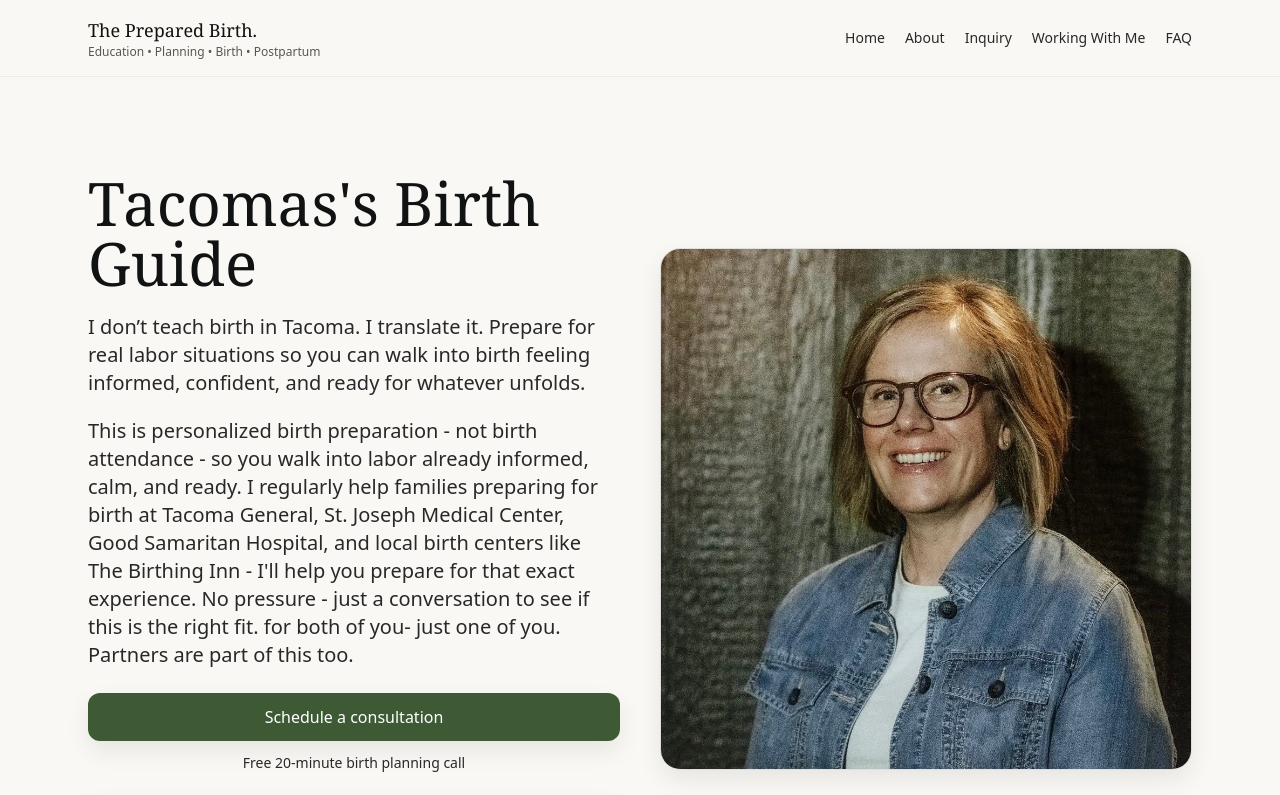
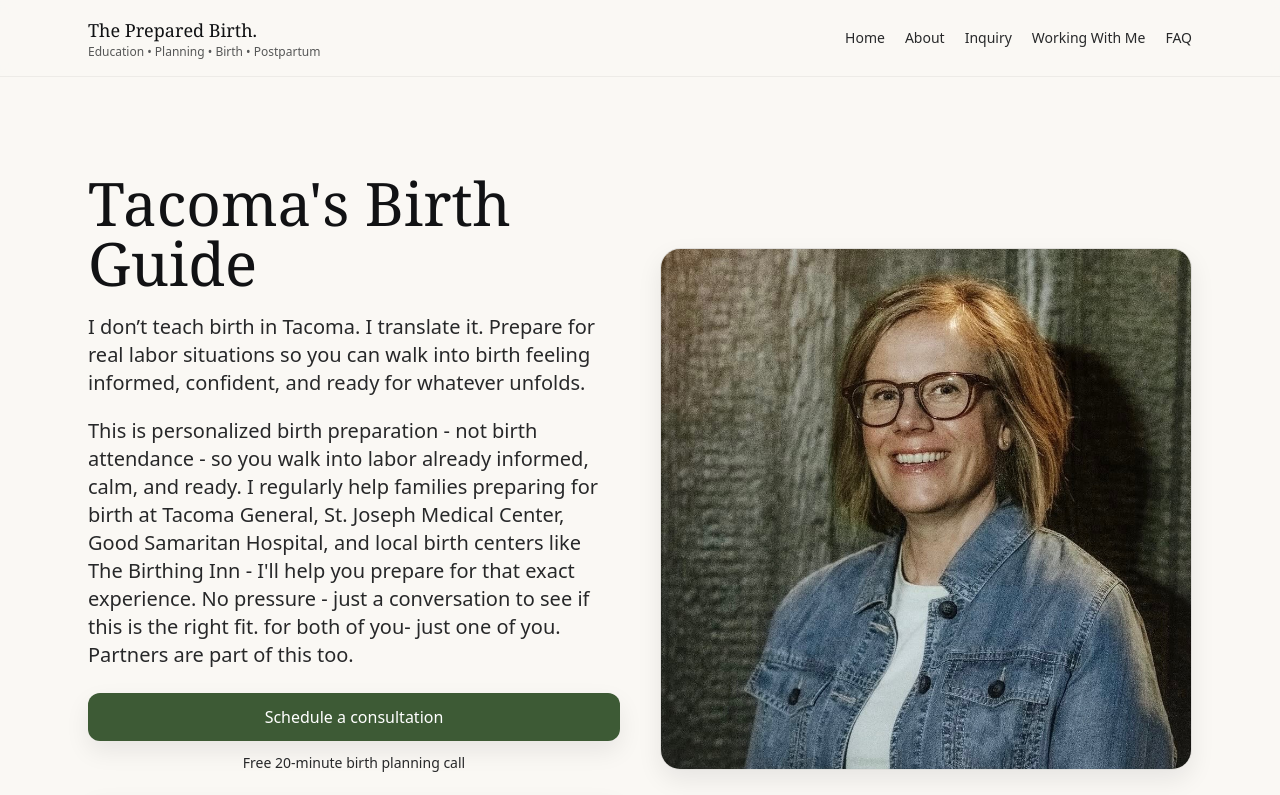
Before and after one commit to pdunmire-pcd/the-prepared-birth, a Next.js app: page / in a window 1280 px wide. Shown: the top 795 px of the page. Built offline with nearby package versions, Linux system fonts and the light colour scheme.

Commit message:
fixed spelling error

```diff
--- a/app/page.jsx
+++ b/app/page.jsx
@@ -24,7 +24,7 @@ export default function HomePage() {
       <section className="container-page grid items-center gap-10 py-16 md:grid-cols-2 md:py-24">
         <div>
           <h1 className="font-serif text-4xl leading-tight md:text-5xl lg:text-6xl">
-            Tacomas's Birth Guide
+            Tacoma's Birth Guide
           </h1>
 
           <p className="mt-5 text-lg opacity-90 md:text-xl">
```
